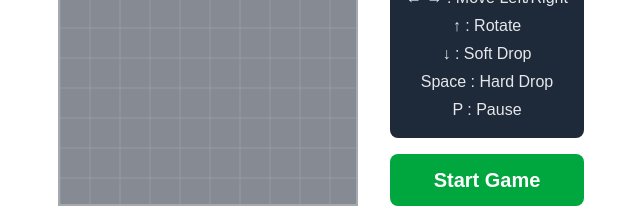
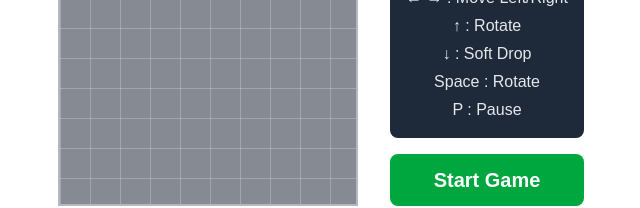
Before and after one commit to mcnuggets-lab/tetris-next, a Next.js app: page / in a window 1280 px wide. Shown: the part 506-714 px from the top of the page, without its empty margins (319-959 px from the left). Built offline with nearby package versions, Linux system fonts and the light colour scheme.

Commit message:
fix sidebar display bugs

```diff
--- a/src/components/TetrisBoard.tsx
+++ b/src/components/TetrisBoard.tsx
@@ -375,19 +375,18 @@ const TetrisBoard: React.FC = () => {
             className="relative bg-gray-900"
             style={{
               backgroundImage: `
-                linear-gradient(to right, rgba(75, 85, 99, 0.5) 1px, transparent 1px),
-                linear-gradient(to bottom, rgba(75, 85, 99, 0.5) 1px, transparent 1px)
+                linear-gradient(to right, rgba(200, 200, 200, 0.3) 1px, transparent 1px),
+                linear-gradient(to bottom, rgba(200, 200, 200, 0.3) 1px, transparent 1px)
               `,
               backgroundSize: '30px 30px',
               width: `${BOARD_WIDTH * 30}px`,
               height: `${BOARD_HEIGHT * 30}px`,
               opacity: gameStarted ? 1 : 0.5,
               transition: 'opacity 0.3s',
-              border: '2px solid #4B5563',
+              border: '2px solid #6B7280',
               boxSizing: 'border-box',
               position: 'relative',
-              overflow: 'hidden',
-              backgroundPosition: '-0.5px -0.5px'  // Adjust grid alignment
+              overflow: 'hidden'
             }}
           >
             {/* Render placed pieces */}
@@ -483,7 +482,7 @@ const TetrisBoard: React.FC = () => {
                 <p>← → : Move Left/Right</p>
                 <p>↑ : Rotate</p>
                 <p>↓ : Soft Drop</p>
-                <p>Space : Hard Drop</p>
+                <p>Space : Rotate</p>
                 <p>P : Pause</p>
               </div>
             </div>
```
